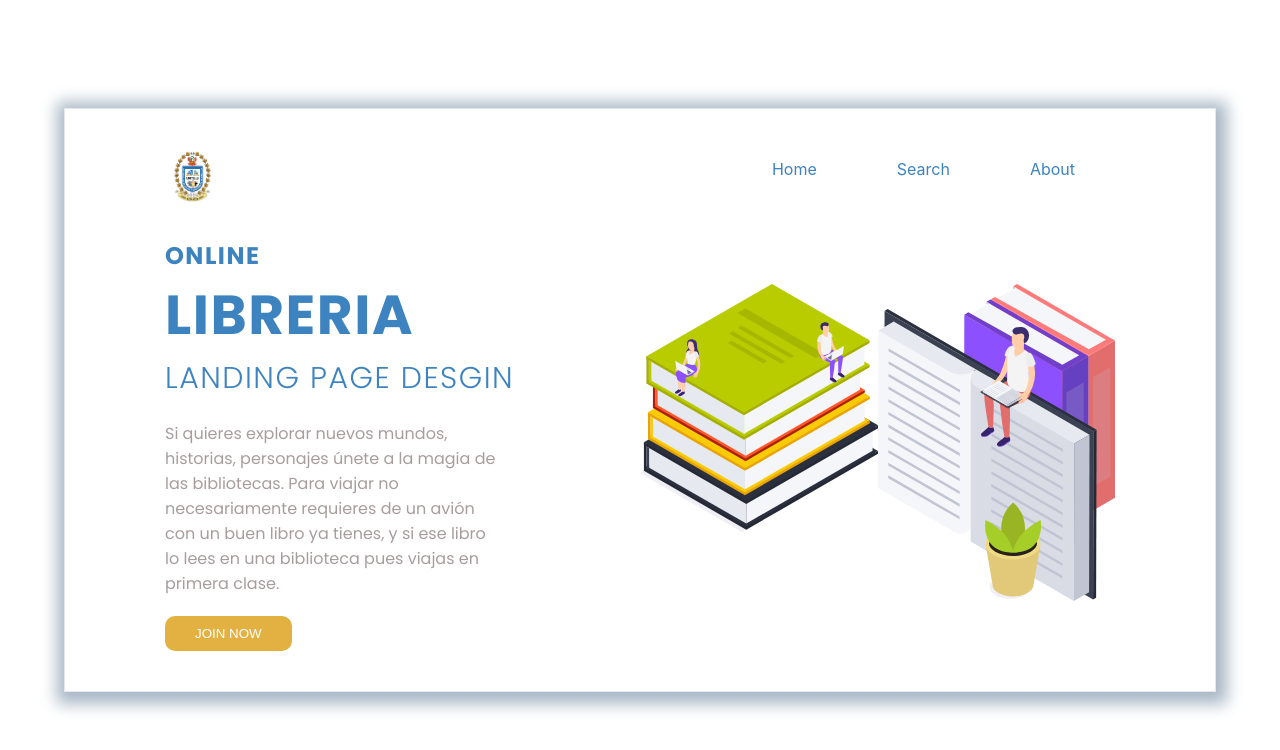
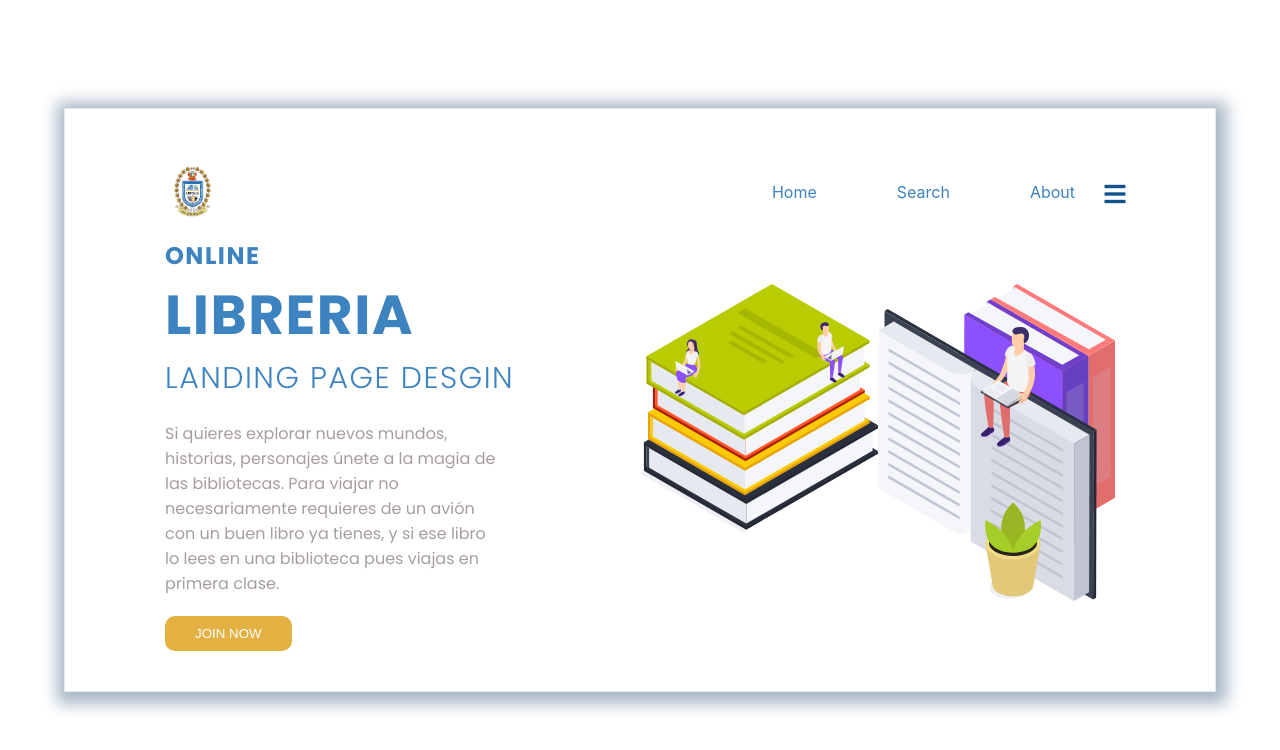
Before and after one commit to akanzadev/BibliotecaUntels, a React (Create React App) app: page / in a window 1280 px wide. Shown: the top 750 px of the page. Built offline with nearby package versions, Linux system fonts and the light colour scheme.

Commit message:
link de font

```diff
--- a/public/index.html
+++ b/public/index.html
@@ -12,8 +12,18 @@
     <link rel="apple-touch-icon" href="%PUBLIC_URL%/logo192.png" />
     <link rel="manifest" href="%PUBLIC_URL%/manifest.json" />
     <!--Google Fonts-->
-    <link rel="preconnect" href="https://fonts.gstatic.com">
-<link href="https://fonts.googleapis.com/css2?family=Poppins:wght@300;400;700&display=swap" rel="stylesheet">
+    <link rel="preconnect" href="https://fonts.gstatic.com" />
+    <!--FontAwasome-->
+    <link
+      rel="stylesheet"
+      href="https://cdnjs.cloudflare.com/ajax/libs/font-awesome/5.15.2/css/all.min.css"
+      integrity="sha512-HK5fgLBL+xu6dm/Ii3z4xhlSUyZgTT9tuc/hSrtw6uzJOvgRr2a9jyxxT1ely+B+xFAmJKVSTbpM/CuL7qxO8w=="
+      crossorigin="anonymous"
+    />
+    <link
+      href="https://fonts.googleapis.com/css2?family=Poppins:wght@300;400;700&display=swap"
+      rel="stylesheet"
+    />
     <title>React App</title>
   </head>
   <body>
--- a/src/App.css
+++ b/src/App.css
@@ -6,5 +6,5 @@
   text-decoration: none;
 }
 .container{
-  width: 100vw;
+  width: 100%;
 }
--- a/src/Components/Nav/Nav.css
+++ b/src/Components/Nav/Nav.css
@@ -1,32 +1,44 @@
 :root {
   --colorAzul: #3c83c0;
-    --coloAzulFuerte:#11538d;
+  --coloAzulFuerte: #11538d;
   --colorPlomo: #a79c9cfd;
 }
-.nav{
+.nav {
   width: 100%;
   display: flex;
   flex-wrap: wrap;
   flex-direction: row;
-    padding-bottom: 30px;
+  padding: 15px 0px;
+  position: relative;
+  align-items: center;
 }
-.nav-logo{
+.nav-hamburger {
+  position: absolute;
+  right: 0%;
+  top: 50%;
+  transform: translate(50%, -50%);
+}
+.nav-hamburger i {
+  font-size: 24px;
+  color: var(--coloAzulFuerte);
+}
+.nav-logo {
   flex-basis: 20%;
 }
-.nav-logo img{
+.nav-logo img {
   max-width: 55px;
 }
-.nav-list{
+.nav-list {
   flex-basis: 80%;
   display: flex;
   flex-wrap: wrap;
   flex-direction: row;
   justify-content: flex-end;
 }
-.nav-list__item{
+.nav-list__item {
   flex-basis: auto;
 }
-.nav-list__item a{
+.nav-list__item a {
   display: block;
   color: var(--colorAzul);
   padding: 10px 40px;
@@ -34,7 +46,7 @@
   border-bottom: 3px solid transparent;
   transition: all 500ms;
 }
-.nav-list__item:hover a{
-    background-color: rgba(17, 83, 141 , 0.7);
+.nav-list__item:hover a {
+  background-color: rgba(17, 83, 141, 0.7);
   color: white;
 }
--- a/src/Components/Nav/Nav.js
+++ b/src/Components/Nav/Nav.js
@@ -11,6 +11,9 @@ const Nav = () => {
             title="biblioteca"
           />
         </figure>
+        <div className="nav-hamburger">
+          <i class="fas fa-bars"></i>
+        </div>
         <ul className="nav-list">
           <li className="nav-list__item">
             <a href="#">Home</a>
```
Lines whose indentation alone changed are shown as unchanged.
